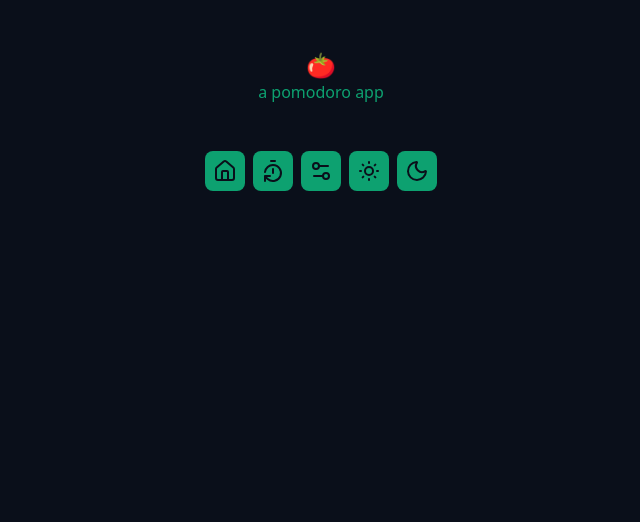
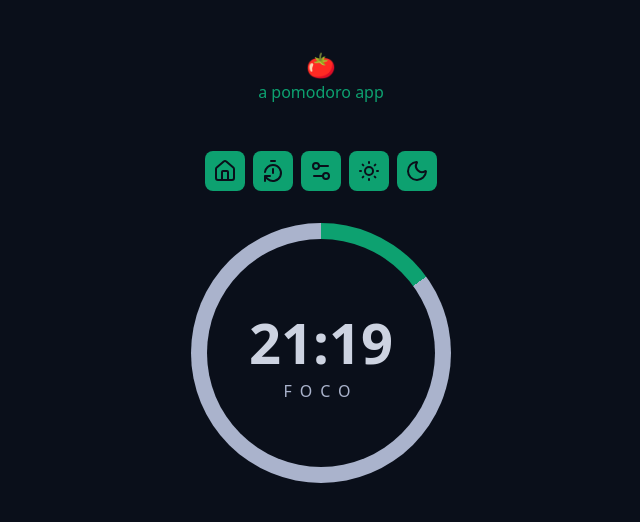
Before and after one commit to marlonnl/Tomate-pomodoro, a React (Vite) app: page / in a window 1280 px wide. Shown: the top 522 px of the page, without its empty margins (319-959 px from the left). Built offline with nearby package versions, Linux system fonts and the light colour scheme.

Commit message:
✨ feat: added Counter component (🚧)

```diff
--- a/src/App.tsx
+++ b/src/App.tsx
@@ -4,6 +4,7 @@ import { Container } from './components/Container'
 import './styles/theme.css'
 import './styles/global.css'
 import { Menu } from './components/Menu'
+import { Counter } from './components/Counter'
 
 export function App() {
   return (
@@ -15,6 +16,10 @@ export function App() {
       <Container>
         <Menu />
       </Container>
+
+      <Container>
+        <Counter />
+      </Container>
     </div>
   )
 }
--- /dev/null
+++ b/src/components/Counter/index.tsx
@@ -0,0 +1,35 @@
+import { Play, TimerOff } from 'lucide-react'
+import styles from './styles.module.css'
+import { Input } from '../Input'
+
+export function Counter() {
+  return (
+    <div className={styles.wrapper}>
+      <div
+        className={styles.progressRing}
+        style={{ '--progress': '15' } as React.CSSProperties}
+      >
+        <div className={styles.progressRingInner}>
+          <div className={styles.timerDisplay}>
+            <span className={styles.timer}>21:19</span>
+            <span className={styles.name}>FOCO</span>
+          </div>
+          <div className={styles.hoverControls}>
+            <form className="form" action="">
+              <Input type="text" id="timerName" />
+            </form>
+            <div className={styles.buttonControls}>
+              <a href="#">
+                <Play />
+              </a>
+              <a href="#">
+                <TimerOff />
+                {/* <Pause /> */}
+              </a>
+            </div>
+          </div>
+        </div>
+      </div>
+    </div>
+  )
+}
--- /dev/null
+++ b/src/components/Counter/styles.module.css
@@ -0,0 +1,130 @@
+.counter2 {
+  font-size: clamp(8rem, 25vw, 12rem);
+  font-weight: bold;
+  font-family: monospace;
+  text-align: center;
+  line-height: 1.4;
+  /* letter-spacing: -10px; */
+}
+
+.wrapper {
+  margin-top: 3.2rem;
+  display: flex;
+  justify-content: center;
+}
+
+.progressRing {
+  --size: 260px;
+  --thickness: 16px;
+  --progress: 40;
+
+  width: var(--size);
+  height: var(--size);
+  border-radius: 50%;
+
+  background: conic-gradient(
+    var(--primary) calc(var(--progress) * 1%),
+    var(--gray-300) 0
+  );
+
+  display: flex;
+  align-items: center;
+  justify-content: center;
+
+  transition: background 0.3s linear;
+}
+
+.progressRingInner {
+  width: calc(var(--size) - var(--thickness) * 2);
+  height: calc(var(--size) - var(--thickness) * 2);
+  border-radius: 50%;
+  background: var(--gray-900);
+
+  display: flex;
+  flex-direction: column;
+  align-items: center;
+  justify-content: center;
+
+  position: relative;
+  overflow: hidden;
+}
+
+.timerDisplay {
+  position: absolute;
+  inset: 0;
+
+  display: flex;
+  flex-direction: column;
+  align-items: center;
+  justify-content: center;
+
+  transition:
+    filter 0.25s ease,
+    opacity 0.25s ease;
+}
+
+.timer {
+  font-size: 5.6rem;
+  font-weight: bold;
+  font-variant-numeric: tabular-nums;
+  color: var(--gray-200);
+}
+
+.name {
+  font-size: 1.6rem;
+  color: var(--gray-300);
+  letter-spacing: 0.8rem;
+}
+
+.hoverControls {
+  position: absolute;
+  inset: 0;
+  visibility: hidden;
+  opacity: 0;
+
+  display: flex;
+  flex-direction: column;
+  align-items: center;
+  justify-content: center;
+
+  transition:
+    opacity 0.25s ease,
+    visibility 0.25s ease;
+}
+
+.hoverControls form {
+  display: flex;
+  align-items: center;
+  justify-content: center;
+  flex-direction: column;
+
+  margin-bottom: 1.6rem;
+}
+
+.hoverControls input {
+  max-width: 80%;
+}
+
+.progressRing:hover .timerDisplay {
+  filter: blur(0.2rem);
+  opacity: 0.2;
+}
+
+.progressRing:hover .hoverControls {
+  opacity: 1;
+  visibility: visible;
+}
+
+.buttonControls {
+  display: flex;
+  gap: 0.8rem;
+}
+
+.buttonControls a {
+  display: inline-flex;
+  color: var(--text-over-primary);
+  background: var(--primary);
+
+  padding: 0.8rem 0.8rem;
+  border-radius: 50%;
+}
```
